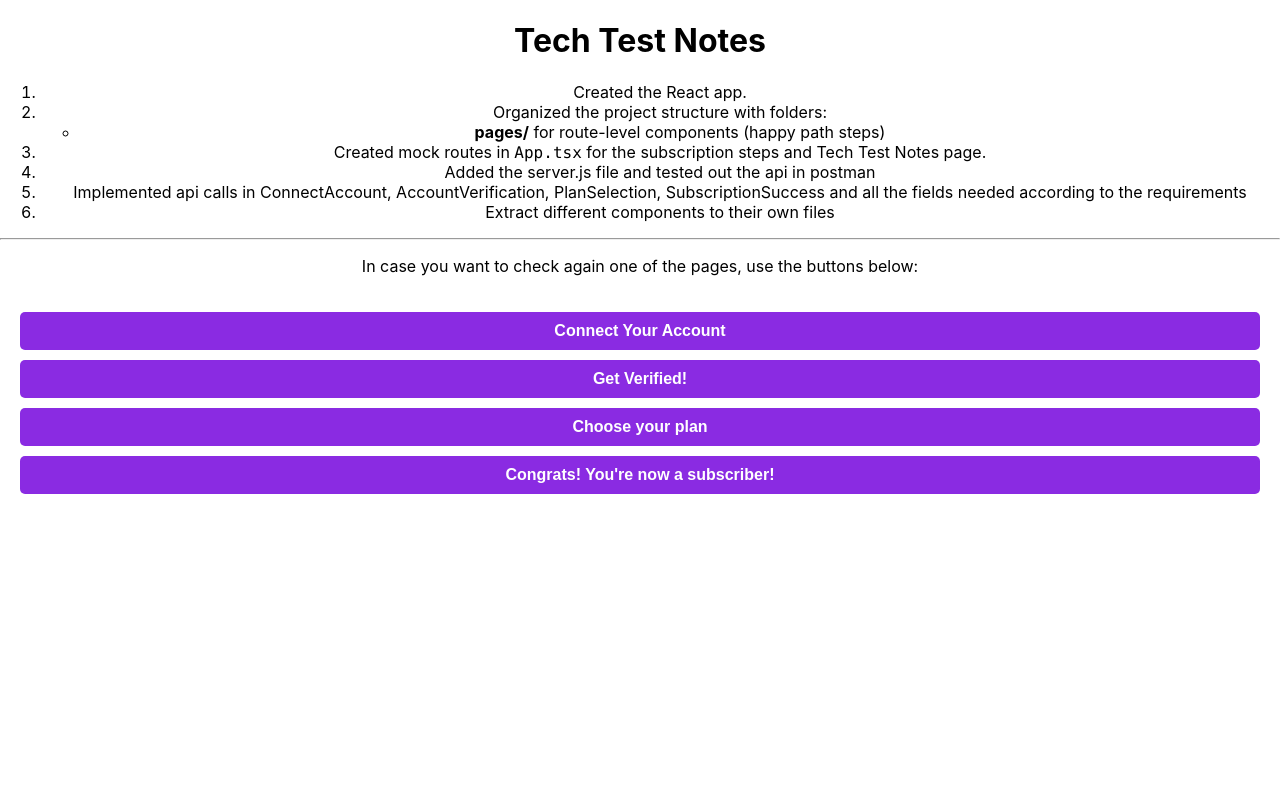
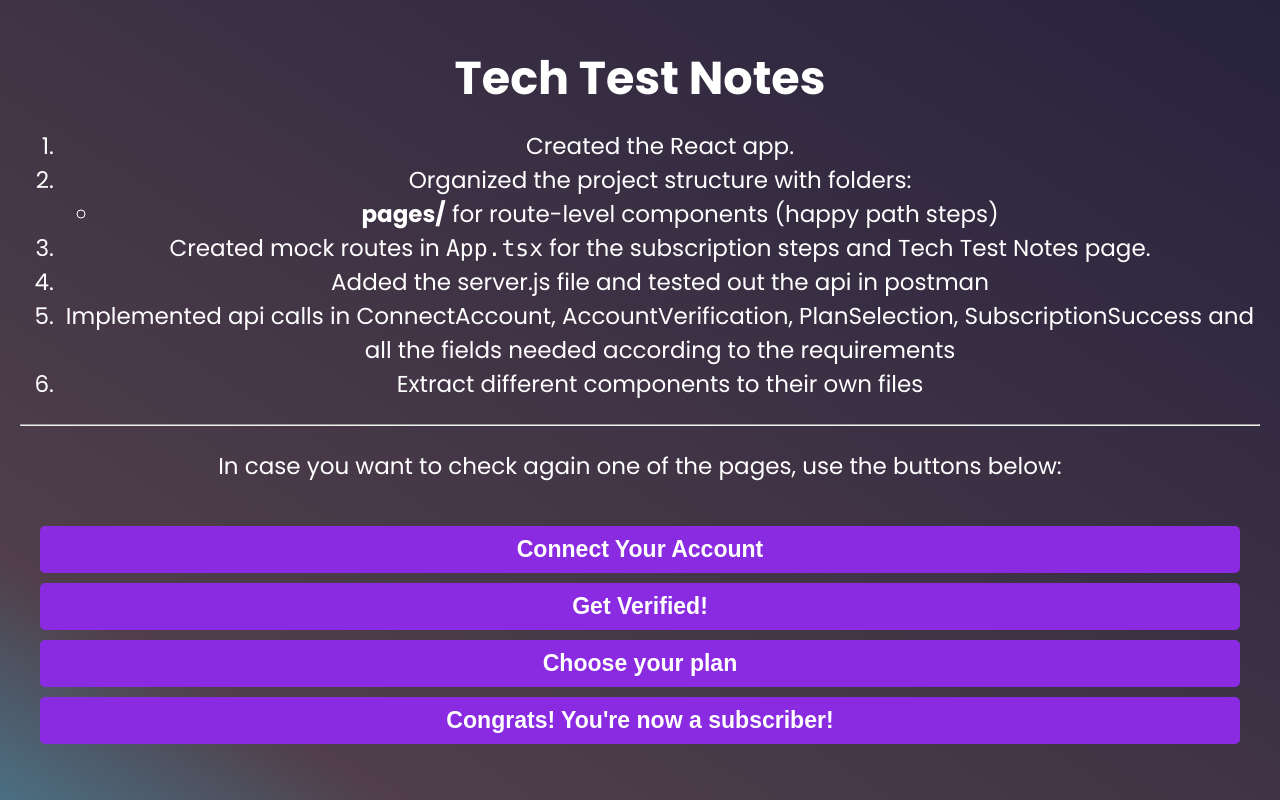
Before and after one commit to violetacf/subscription-onboarding, a React (Create React App) app: page /tech-test-notes in a window 1280 px wide. Built offline with nearby package versions, Linux system fonts and the light colour scheme.

Commit message:
Add common styles for the app

```diff
--- a/src/App.css
+++ b/src/App.css
@@ -1,3 +1,72 @@
+@import url("https://fonts.googleapis.com/css2?family=Poppins:wght@300;400;500;600;700&display=swap");
+
 .App {
   text-align: center;
+  padding: 20px;
 }
+
+:root {
+  --color-light-purple: #c0b4f3;
+  --color-purple-darker: #584a90;
+  --color-purple-darkest: #3f3669;
+  --color-purple-most-darkest: #27223e;
+  --color-yellow: #f4cf72;
+  --color-white: #ffffff;
+  --color-light-green: #b4e1a7;
+  --color-green: #6abc4d;
+  --color-link-blue: #72b3d9;
+  --gradient-bottom-left: #4b7083;
+  --gradient-top-left-ish: #503f4a;
+  --color-gradient-benefit-left: #5b4b6e;
+  --color-gradient-benefit-right: #372d56;
+  --color-error: #ff0000;
+}
+
+html,
+body {
+  min-height: 100vh;
+  margin: 0;
+  padding: 0;
+  font-family: "Poppins", sans-serif;
+  color: var(--color-white);
+  font-size: larger;
+}
+
+body {
+  background: linear-gradient(
+    to top right,
+    var(--gradient-bottom-left),
+    var(--gradient-top-left-ish) 15%,
+    var(--color-purple-most-darkest)
+  );
+  background-attachment: fixed;
+  background-size: cover;
+  background-repeat: no-repeat;
+}
+
+h1 {
+  font-family: "Poppins", sans-serif;
+  font-weight: 700;
+  font-size: 2em;
+  color: var(--color-white);
+  margin-bottom: 1rem;
+  line-height: 1.2;
+}
+
+p {
+  font-size: 1em;
+}
+
+@media (max-width: 768px) {
+  h1 {
+    font-size: 1.2em;
+    font-size: 0.8em;
+    padding: 0;
+    margin: 0;
+  }
+  p {
+    font-size: 0.8em;
+    padding: 0;
+    margin: 0;
+  }
+}
--- a/src/App.tsx
+++ b/src/App.tsx
@@ -1,11 +1,14 @@
 import "./App.css";
 import { BrowserRouter, Route, Routes } from "react-router-dom";
-
 import ConnectAccount from "./pages/ConnectAccount";
 import AccountVerification from "./pages/AccountVerification";
 import PlanSelection from "./pages/PlanSelection";
 import SubscriptionSuccess from "./pages/SubscriptionSuccess";
 import TechTestNotes from "./pages/TechTestNotes";
+import { library } from "@fortawesome/fontawesome-svg-core";
+import { fas } from "@fortawesome/free-solid-svg-icons";
+
+library.add(fas);
 
 function App() {
   return (
```
